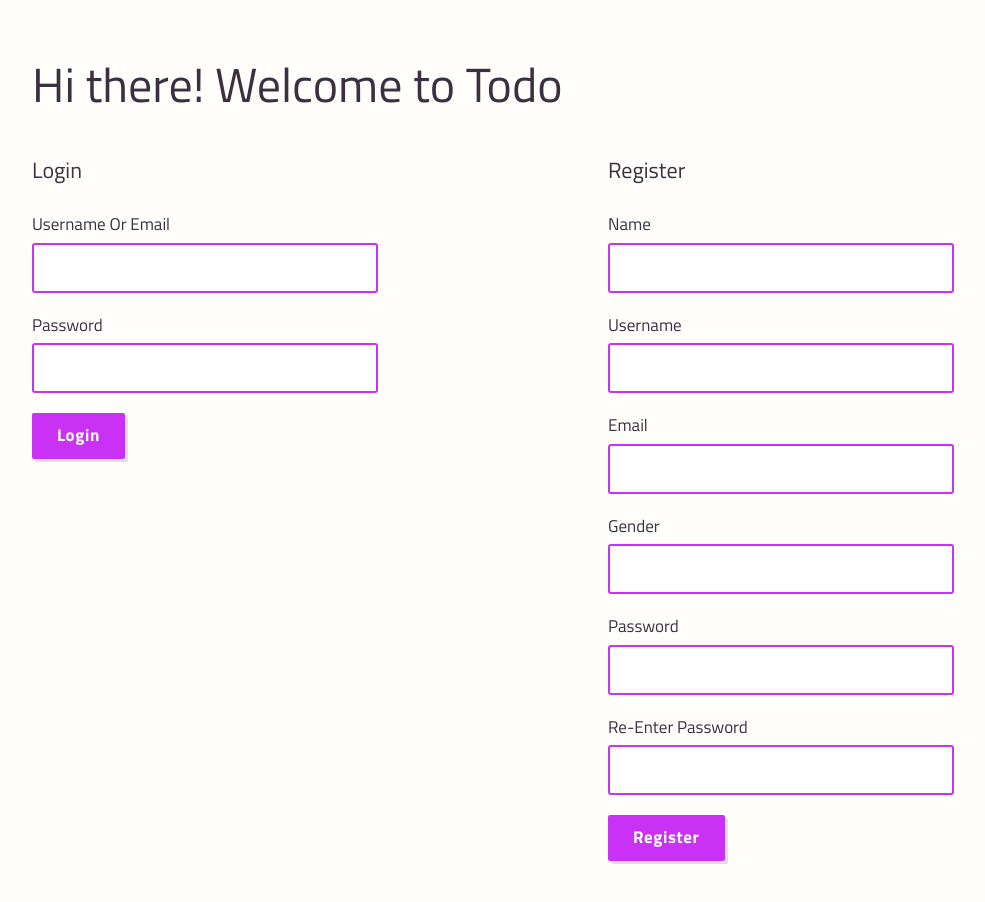
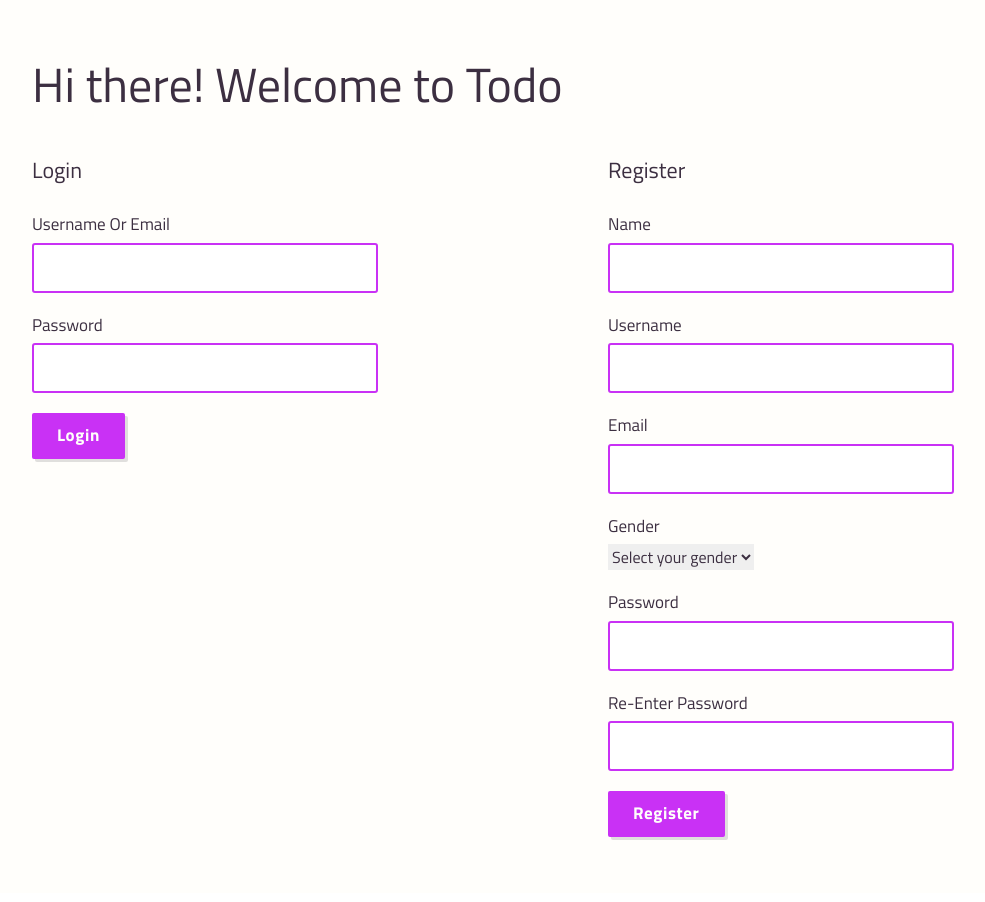
Before and after one commit to stanleychukwu17/4-postgres-1-todo, a React (Vite) app in the folder client/: page /login in a window 1280 px wide. Shown: the top 902 px of the page, without its empty margins (32-1017 px from the left). Built offline with nearby package versions, Linux system fonts and the light colour scheme.

Commit message:
started verification and sending to the backend for completion, installed a package to manage the fetch API

```diff
--- a/client/package.json
+++ b/client/package.json
@@ -12,6 +12,7 @@
   "dependencies": {
     "@apollo/client": "^3.8.1",
     "@reduxjs/toolkit": "^1.9.5",
+    "axios": "^1.5.1",
     "framer-motion": "^10.16.0",
     "graphql": "^16.8.0",
     "gsap": "^3.12.2",
--- a/client/src/components/LoginComp/LoginComp..scss
+++ b/client/src/components/LoginComp/LoginComp..scss
@@ -24,6 +24,14 @@ $milk_color: #fffefb;
                 border-radius: 3px;
                 border: 2px solid $purple_color;
             }
+            p {
+                display: block;
+                position: relative;
+                margin: 6px 0 0;
+                font-size: 13px;
+                font-weight: bold;
+                color: #df0e3a;
+            }
         }
     }
     .btnCvr {
--- a/client/src/components/LoginComp/LoginComp.tsx
+++ b/client/src/components/LoginComp/LoginComp.tsx
@@ -1,56 +1,106 @@
+import { useForm, SubmitHandler } from "react-hook-form"
 import './LoginComp..scss'
 
+type LoginForRHF = {
+    username: string
+    password: string
+}
+
+type RegisterRHF = {
+    name: string
+    username: string
+    email: string
+    gender: 'male'|'female'
+    password: string
+    confirm_password: string
+}
+
 export default function LoginComp() {
+    const { register: registerLogin, handleSubmit: handleLogin, formState: {errors:loginError} } = useForm<LoginForRHF>()
+    const { register: registerReg, handleSubmit: handleRegister, formState: {errors:regError} } = useForm<RegisterRHF>()
+
+    const submitLogin: SubmitHandler<LoginForRHF> = (data) => {
+        console.log(data, 'Login lets do dis!!!')
+    }
+
+    const submitRegistration: SubmitHandler<RegisterRHF> = (data) => {
+        console.log(data, 'Register lets do dis!!!')
+    }
+
     return (
         <div className="block relative my-14 padding-x">
             <div className="pb-10 text-4xl">Hi there! Welcome to Todo</div>
             <div className="ovrCover flex">
                 <div className="w-1/2">
                     <div className="titleUp">Login</div>
-                    <form  className="">
+                    <form onSubmit={handleLogin(submitLogin)}>
                         <div className="inputCover">
                             <div className="inpTitle font-bold">Username or Email</div>
                             <div className="inpInput">
-                                <input type="text" />
+                                <input type="text" {...registerLogin("username", { required: true })} />
+                                {loginError.username && <p>This field is required!!!</p>}
                             </div>
                         </div>
                         <div className="inputCover">
                             <div className="inpTitle">Password</div>
                             <div className="inpInput">
-                                <input type="password" />
+                                <input type="password" {...registerLogin("password", { required: true })} />
+                                {loginError.password && <p>This field is required!!!</p>}
                             </div>
                         </div>
-                        <div className="btnCvr"><button>Login</button></div>
+                        <div className="btnCvr"><button type="submit">Login</button></div>
                     </form>
                 </div>
                 <div className="w-1/2">
                     <div className="titleUp">Register</div>
-                    <form className="">
+                    <form onSubmit={handleRegister(submitRegistration)}>
                         <div className="inputCover">
                             <div className="inpTitle font-bold">name</div>
-                            <div className="inpInput"><input type="text" /></div>
+                            <div className="inpInput">
+                                <input type="text" {...registerReg("name", { required: true })} />
+                                {regError.name && <p>This field is required!!!</p>}
+                            </div>
                         </div>
                         <div className="inputCover">
                             <div className="inpTitle font-bold">username</div>
-                            <div className="inpInput"><input type="text" /></div>
+                            <div className="inpInput">
+                                <input type="text" {...registerReg("username", { required: true })} />
+                                {regError.username && <p>This field is required!!!</p>}
+                            </div>
                         </div>
                         <div className="inputCover">
                             <div className="inpTitle font-bold">email</div>
-                            <div className="inpInput"><input type="text" /></div>
+                            <div className="inpInput">
+                                <input type="text" {...registerReg("email", { required: true })} />
+                                {regError.email && <p>This field is required!!!</p>}
+                            </div>
                         </div>
                         <div className="inputCover">
                             <div className="inpTitle font-bold">gender</div>
-                            <div className="inpInput"><input type="text" /></div>
+                            <div className="inpInput">
+                                <select {...registerReg("gender", { required: true })}>
+                                    <option value="">Select your gender</option>
+                                    <option value="male">male</option>
+                                    <option value="female">female</option>
+                                </select>
+                                {regError.gender && <p>This field is required!!!</p>}
+                            </div>
                         </div>
                         <div className="inputCover">
                             <div className="inpTitle">Password</div>
-                            <div className="inpInput"><input type="password" /></div>
+                            <div className="inpInput">
+                                <input type="password" {...registerReg("password", { required: true })} />
+                                {regError.password && <p>This field is required!!!</p>}
+                            </div>
                         </div>
                         <div className="inputCover">
                             <div className="inpTitle">Re-enter Password</div>
-                            <div className="inpInput"><input type="password" /></div>
+                            <div className="inpInput">
+                                <input type="password" {...registerReg("confirm_password", { required: true })} />
+                                {regError.confirm_password && <p>This field is required!!!</p>}
+                            </div>
                         </div>
-                        <div className="btnCvr"><button>Register</button></div>
+                        <div className="btnCvr"><button type="submit">Register</button></div>
                     </form>
                 </div>
             </div>
```
Also changed, not shown: 1 other file (tests, documents, lock files or other folders).
